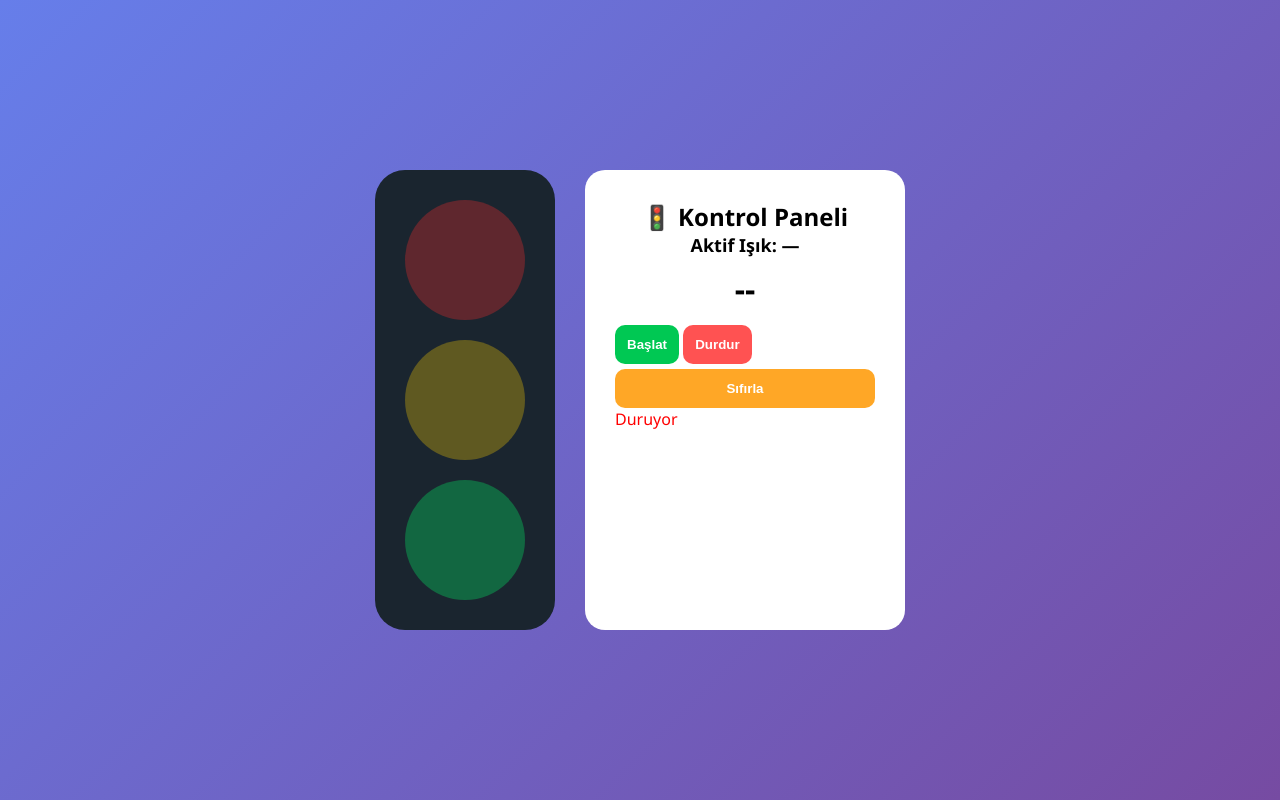
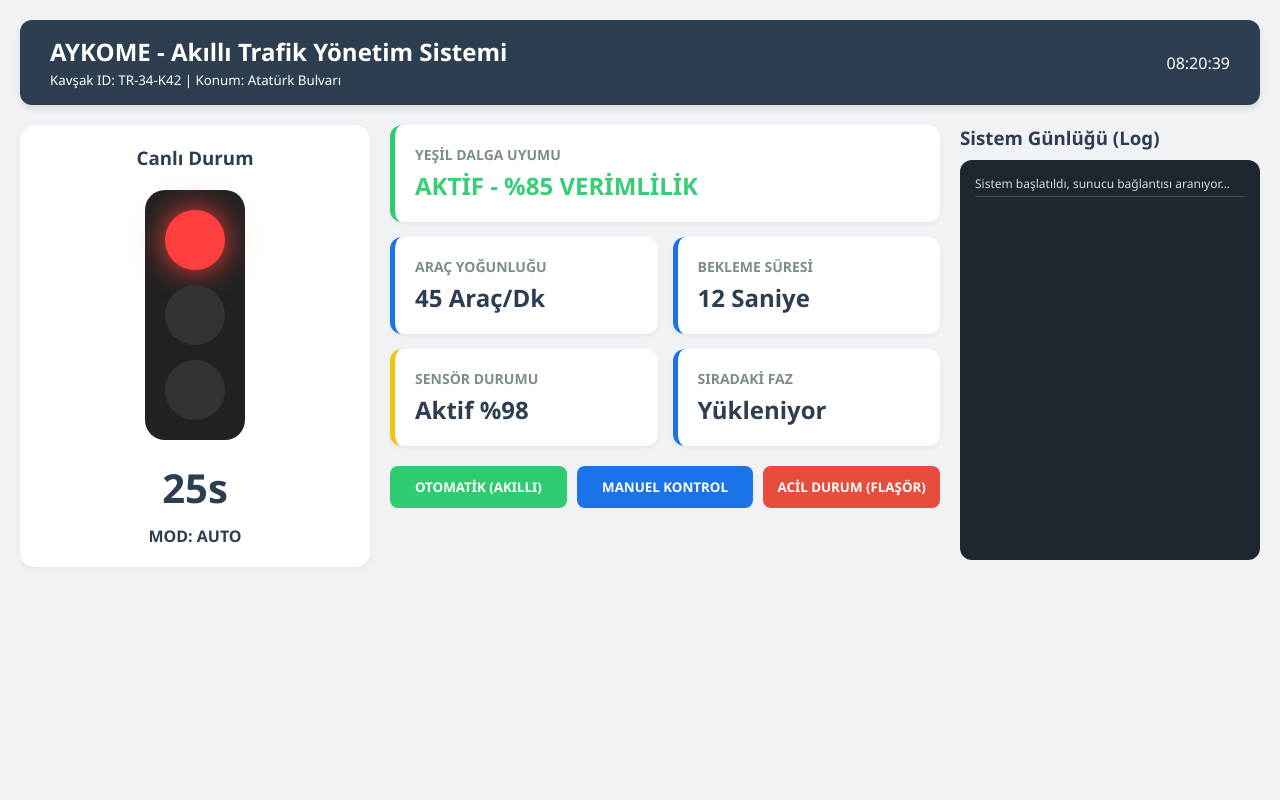
Before and after one commit to hinula/OKAF-HACKHATHON, a plain HTML site: page index.html in a window 1280 px wide. Drawn offline with Linux system fonts and the light colour scheme.

Commit message:
index.html

```diff
--- a/index.html
+++ b/index.html
@@ -3,171 +3,291 @@
 <head>
     <meta charset="UTF-8">
     <meta name="viewport" content="width=device-width, initial-scale=1.0">
-<title>Trafik Lambası Kontrol Paneli</title>
-
+    <title>Akıllı Trafik Yönetim Merkezi - Operatör Paneli</title>
     <style>
-*{margin:0;padding:0;box-sizing:border-box}
-body{
-    font-family:Segoe UI,Tahoma;
-    background:linear-gradient(135deg,#667eea,#764ba2);
-    min-height:100vh;
-    display:flex;
-    justify-content:center;
-    align-items:center;
+        :root {
+            --bg-color: #f0f2f5;
+            --panel-bg: #ffffff;
+            --primary: #1a73e8;
+            --success: #2ecc71;
+            --warning: #f1c40f;
+            --danger: #e74c3c;
+            --dark-blue: #2c3e50;
         }
 
-.container{display:flex;gap:30px;flex-wrap:wrap}
+        * { margin: 0; padding: 0; box-sizing: border-box; font-family: 'Segoe UI', Tahoma, sans-serif; }
 
-.traffic-light{
-    background:#1a252f;
-    padding:30px;
-    border-radius:30px;
-    display:flex;
-    flex-direction:column;
-    gap:20px;
+        body {
+            background-color: var(--bg-color);
+            color: var(--dark-blue);
+            padding: 20px;
         }
 
-.light{
-    width:120px;height:120px;
-    border-radius:50%;
-    opacity:.3;
-    transition:.3s;
+        header {
+            display: flex;
+            justify-content: space-between;
+            align-items: center;
+            background: var(--dark-blue);
+            color: white;
+            padding: 15px 30px;
+            border-radius: 12px;
+            margin-bottom: 20px;
+            box-shadow: 0 4px 6px rgba(0,0,0,0.1);
         }
 
-.light.active{
-    opacity:1;
-    box-shadow:0 0 50px currentColor;
+        .main-grid {
+            display: grid;
+            grid-template-columns: 350px 1fr 300px;
+            gap: 20px;
         }
 
-.red{background:#ff2d2d}
-.yellow{background:#ffd000}
-.green{background:#00ff6a}
-
-.control-panel{
-    background:white;
-    padding:30px;
-    border-radius:20px;
-    min-width:320px;
+        /* Sol Panel: Işık Görseli */
+        .traffic-box {
+            background: var(--panel-bg);
+            padding: 20px;
+            border-radius: 15px;
+            text-align: center;
+            box-shadow: 0 2px 10px rgba(0,0,0,0.05);
         }
 
-.timer{
-    text-align:center;
-    font-size:32px;
-    font-weight:bold;
-    margin:10px 0;
+        .traffic-light {
+            background: #222;
+            width: 100px;
+            margin: 20px auto;
+            padding: 20px;
+            border-radius: 20px;
+            display: flex;
+            flex-direction: column;
+            gap: 15px;
         }
 
-.active-label{
-    text-align:center;
-    font-size:18px;
-    font-weight:bold;
-    margin-bottom:10px;
+        .light {
+            width: 60px;
+            height: 60px;
+            border-radius: 50%;
+            background: #333;
+            transition: 0.4s;
+            position: relative;
         }
 
-.status.running{color:green}
-.status.stopped{color:red}
+        .light.red.active { background: #ff3e3e; box-shadow: 0 0 30px #ff3e3e; }
+        .light.yellow.active { background: #ffcc00; box-shadow: 0 0 30px #ffcc00; }
+        .light.green.active { background: #00ff88; box-shadow: 0 0 30px #00ff88; }
 
-button{
-    padding:12px;
-    margin-top:5px;
-    border:none;
-    border-radius:10px;
-    font-weight:bold;
-    cursor:pointer;
+        /* Orta Panel: Veriler ve Kontrol */
+        .stats-grid {
+            display: grid;
+            grid-template-columns: 1fr 1fr;
+            gap: 15px;
+            margin-top: 15px;
         }
-.btn-start{background:#00c853;color:white}
-.btn-stop{background:#ff5252;color:white}
-.btn-reset{background:#ffa726;color:white;width:100%}
+
+        .stat-card {
+            background: var(--panel-bg);
+            padding: 20px;
+            border-radius: 12px;
+            border-left: 5px solid var(--primary);
+            box-shadow: 0 2px 5px rgba(0,0,0,0.05);
+        }
+
+        .stat-card h4 { font-size: 14px; color: #7f8c8d; text-transform: uppercase; }
+        .stat-card p { font-size: 24px; font-weight: bold; margin-top: 5px; }
+
+        /* Sağ Panel: Durum ve Log */
+        .log-panel {
+            background: #1e272e;
+            color: #d2dae2;
+            padding: 15px;
+            border-radius: 12px;
+            font-size: 12px;
+            height: 400px;
+            overflow-y: auto;
+        }
+
+        .log-entry { margin-bottom: 8px; border-bottom: 1px solid #3d4e5d; padding-bottom: 4px; }
+        .log-time { color: var(--warning); margin-right: 5px; }
+
+        .btn-group {
+            display: flex;
+            gap: 10px;
+            margin-top: 20px;
+        }
+
+        button {
+            flex: 1;
+            padding: 12px;
+            border: none;
+            border-radius: 8px;
+            cursor: pointer;
+            font-weight: bold;
+            transition: 0.2s;
+        }
+
+        .btn-auto { background: var(--success); color: white; }
+        .btn-manual { background: var(--primary); color: white; }
+        .btn-emergency { background: var(--danger); color: white; }
+
+        .green-wave-active {
+            animation: pulse 2s infinite;
+            color: var(--success);
+        }
+
+        @keyframes pulse {
+            0% { opacity: 1; }
+            50% { opacity: 0.5; }
+            100% { opacity: 1; }
+        }
     </style>
 </head>
-
 <body>
 
-<div class="container">
+<header>
+    <div>
+        <h2>AYKOME - Akıllı Trafik Yönetim Sistemi</h2>
+        <small>Kavşak ID: TR-34-K42 | Konum: Atatürk Bulvarı</small>
+    </div>
+    <div id="system-clock">00:00:00</div>
+</header>
 
+<div class="main-grid">
+    <!-- SOL: IŞIK DURUMU -->
+    <div class="traffic-box">
+        <h3>Canlı Durum</h3>
         <div class="traffic-light">
-    <div class="light red" id="redLight"></div>
-    <div class="light yellow" id="yellowLight"></div>
-    <div class="light green" id="greenLight"></div>
+            <div id="red" class="light red"></div>
+            <div id="yellow" class="light yellow"></div>
+            <div id="green" class="light green"></div>
+        </div>
+        <div id="timer-display" style="font-size: 40px; font-weight: bold;">--</div>
+        <p id="mode-text" style="margin-top:10px; font-weight: bold;">MOD: SİSTEM BAŞLATILIYOR</p>
     </div>
 
-<div class="control-panel">
-
-<h2 style="text-align:center">🚦 Kontrol Paneli</h2>
-
-<div class="active-label" id="activeLabel">
-Aktif Işık: —
+    <!-- ORTA: ANALİTİK -->
+    <div class="content">
+        <div class="stat-card" style="border-left-color: var(--success); margin-bottom: 15px;">
+            <h4>Yeşil Dalga Uyumu</h4>
+            <p id="wave-status">YÜKLENİYOR...</p>
         </div>
 
-<div class="timer" id="timer">--</div>
+        <div class="stats-grid">
+            <div class="stat-card">
+                <h4>Araç Yoğunluğu</h4>
+                <p id="car-count">0 Araç/Dk</p>
+            </div>
+            <div class="stat-card">
+                <h4>Bekleme Süresi</h4>
+                <p id="wait-time">12 Saniye</p>
+            </div>
+            <div class="stat-card" style="border-left-color: var(--warning);">
+                <h4>Sensör Durumu</h4>
+                <p id="sensor-health">Aktif %98</p>
+            </div>
+            <div class="stat-card">
+                <h4>Sıradaki Faz</h4>
+                <p id="next-phase">Yükleniyor</p>
+            </div>
+        </div>
 
-<button class="btn-start" onclick="start()">Başlat</button>
-<button class="btn-stop" onclick="stop()">Durdur</button>
-<button class="btn-reset" onclick="reset()">Sıfırla</button>
+        <div class="btn-group">
+            <button class="btn-auto" onclick="setMode('AUTO')">OTOMATİK (AKILLI)</button>
+            <button class="btn-manual" onclick="setMode('MANUAL')">MANUEL KONTROL</button>
+            <button class="btn-emergency" onclick="setMode('EMERGENCY')">ACİL DURUM (FLAŞÖR)</button>
+        </div>
+    </div>
 
-<div class="status stopped" id="status">Duruyor</div>
-
+    <!-- SAĞ: SİSTEM GÜNLÜĞÜ -->
+    <div>
+        <h3 style="margin-bottom: 10px;">Sistem Günlüğü (Log)</h3>
+        <div class="log-panel" id="log-panel">
+            <div class="log-entry">Sistem başlatıldı, sunucu bağlantısı aranıyor...</div>
+        </div>
     </div>
 </div>
 
 <script>
-let order=["red","yellow","green"]
-let durations={red:5,yellow:2,green:5}
-let index=0
-let timeLeft=0
-let interval=null
+    // --- KONFİGÜRASYON VE SUNUCU BAĞLANTISI ---
+    const API_URL = "https://senin-sunucu-adresin.com/api"; // Buraya backend adresini yazacaksın
+    let currentMode = "AUTO";
+    let socket = null; // WebSocket kullanılabilir
 
-function setActive(color){
-    ["red","yellow","green"].forEach(c=>{
-        document.getElementById(c+"Light").classList.remove("active")
-    })
-    document.getElementById(color+"Light").classList.add("active")
+    // Simülasyon verileri (Sunucu yokken çalışması için)
+    let state = {
+        light: 'red',
+        timer: 30,
+        cars: 45,
+        wave: true
+    };
 
-    const label=document.getElementById("activeLabel")
-    label.innerText="Aktif Işık: "+color.toUpperCase()
+    // Zamanı güncelle
+    setInterval(() => {
+        const now = new Date();
+        document.getElementById('system-clock').innerText = now.toLocaleTimeString('tr-TR');
+    }, 1000);
 
-    if(color==="red") label.style.color="#ff2d2d"
-    if(color==="yellow") label.style.color="#c9a600"
-    if(color==="green") label.style.color="#00b248"
+    // Ana Döngü (Sunucudan veri çekme simülasyonu)
+    async function updateSystem() {
+        try {
+            /* Gerçek kullanımda:
+            const response = await fetch(`${API_URL}/status`);
+            const data = await response.json();
+            updateUI(data);
+            */
+
+            // Simüle edilmiş veri döngüsü
+            if(state.timer > 0) {
+                state.timer--;
+            } else {
+                nextPhase();
             }
 
-function tick(){
-    document.getElementById("timer").innerText=timeLeft+"s"
-    if(timeLeft<=0){
-        index=(index+1)%3
-        startCycle()
+            renderUI();
+        } catch (error) {
+            addLog("Bağlantı Hatası: Sunucuya ulaşılamıyor!");
         }
-    timeLeft--
     }
 
-function startCycle(){
-    let color=order[index]
-    setActive(color)
-    timeLeft=durations[color]
+    function renderUI() {
+        // Işıkları güncelle
+        document.querySelectorAll('.light').forEach(l => l.classList.remove('active'));
+        document.getElementById(state.light).classList.add('active');
+
+        // Metinleri güncelle
+        document.getElementById('timer-display').innerText = state.timer + "s";
+        document.getElementById('car-count').innerText = state.cars + " Araç/Dk";
+        document.getElementById('wave-status').innerText = state.wave ? "AKTİF - %85 VERİMLİLİK" : "PASİF";
+        document.getElementById('wave-status').className = state.wave ? "green-wave-active" : "";
+        document.getElementById('mode-text').innerText = "MOD: " + currentMode;
     }
 
-function start(){
-    document.getElementById("status").innerText="Çalışıyor"
-    document.getElementById("status").className="status running"
-    index=0
-    startCycle()
-    interval=setInterval(tick,1000)
+    function nextPhase() {
+        const sequence = { red: 'green', green: 'yellow', yellow: 'red' };
+        state.light = sequence[state.light];
+        state.timer = state.light === 'yellow' ? 3 : 25;
+
+        // Akıllı sistem: Yoğunluk fazlaysa yeşili uzat
+        if(state.light === 'green' && state.cars > 50) {
+            state.timer += 10;
+            addLog("Yoğunluk tespit edildi: Yeşil ışık 10sn uzatıldı.");
         }
 
-function stop(){
-    clearInterval(interval)
-    document.getElementById("status").innerText="Duruyor"
-    document.getElementById("status").className="status stopped"
+        addLog(`Faz değişti: ${state.light.toUpperCase()}`);
     }
 
-function reset(){
-    stop()
-    document.getElementById("timer").innerText="--"
-    document.getElementById("activeLabel").innerText="Aktif Işık: —"
-    ["red","yellow","green"].forEach(c=>{
-        document.getElementById(c+"Light").classList.remove("active")
-    })
+    function addLog(msg) {
+        const logPanel = document.getElementById('log-panel');
+        const time = new Date().toLocaleTimeString('tr-TR');
+        logPanel.innerHTML = `<div class="log-entry"><span class="log-time">[${time}]</span> ${msg}</div>` + logPanel.innerHTML;
     }
+
+    function setMode(mode) {
+        currentMode = mode;
+        addLog(`Sistem modu değiştirildi: ${mode}`);
+        // Sunucuya mod değişikliğini bildir
+        // fetch(`${API_URL}/set-mode`, { method: 'POST', body: JSON.stringify({mode}) });
+    }
+
+    // Her saniye güncelle
+    setInterval(updateSystem, 1000);
 </script>
 
 </body>
```
Lines whose indentation alone changed are shown as unchanged.
